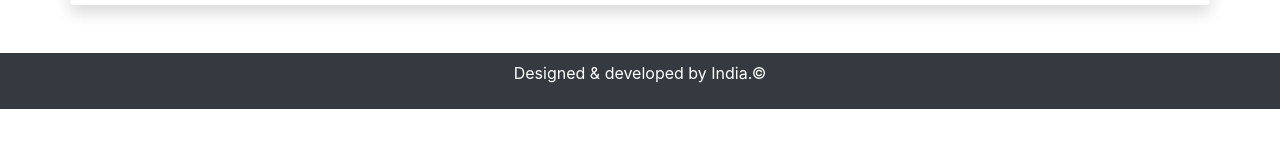
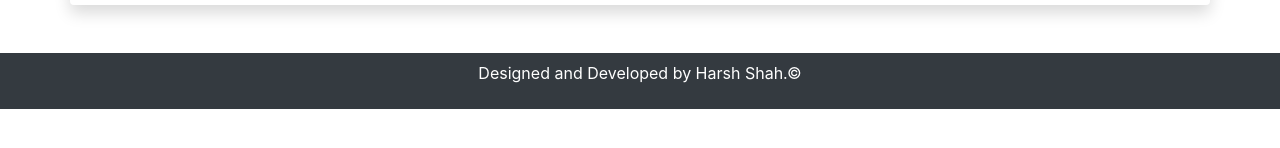
Before and after one commit to harsh-26/Bingo, a plain HTML site: page index.html in a window 1280 px wide. Shown: the part 540-688 px from the top of the page. Drawn offline with nearby package versions, Linux system fonts and the light colour scheme.

Commit message:
Update index.html

```diff
--- a/index.html
+++ b/index.html
@@ -64,7 +64,7 @@
     </div>
   <footer class="footer bg-dark py-2">
     <div class="container text-center">
-     <p class="text-white">Designed & developed by India.&copy;</p>
+     <p class="text-white">Designed and Developed by Harsh Shah.&copy;</p>
     </div>
   </footer>
     <script src ="app.js"></script>
```
